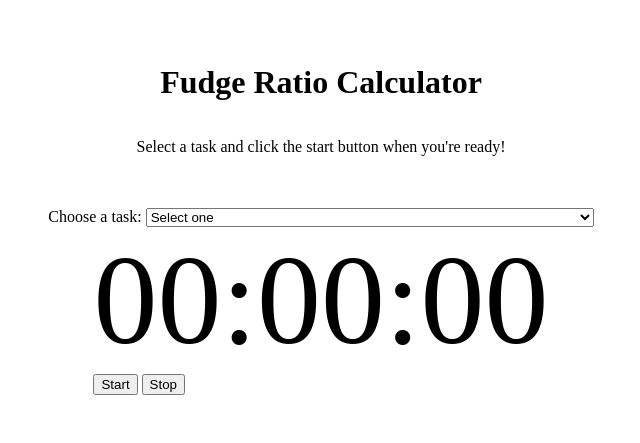
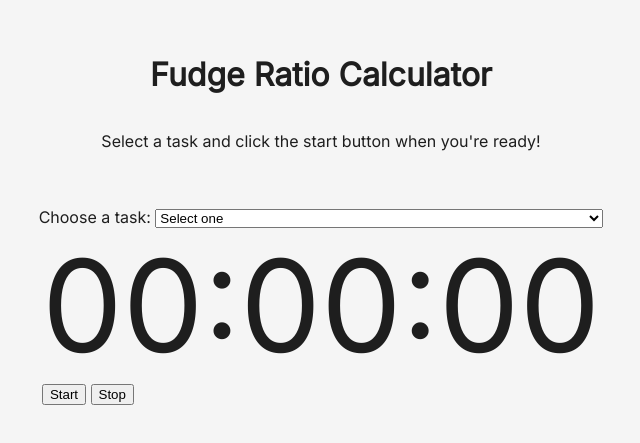
Before and after one commit to gilemos/FudgeRatio, a plain HTML site: page fudge-ratio/src/main/webapp/index.html in a window 1280 px wide. Shown: the part 189-632 px from the top of the page, without its empty margins (319-959 px from the left). Drawn offline with Linux system fonts and the light colour scheme.

Commit message:
Add not default background color + costume font
Here is the information for this font, I really like it
https://rsms.me/inter/

```diff
--- a/fudge-ratio/src/main/webapp/style.css
+++ b/fudge-ratio/src/main/webapp/style.css
@@ -1,12 +1,15 @@
-/* This is a css page for the index.html */
+@import url('https://fonts.googleapis.com/css?family=Inter&display=swap');
 
-.container {
-  background: white;
+body {
   display: flex;
   flex-direction: column;
   align-items: center;
   justify-content: center;
   height: 100vh;
+
+  background: rgb(245, 245, 245);
+  color: rgb(30, 30, 30);
+  font-family: 'Inter', sans-serif;
 }
 
 #timer {
```
